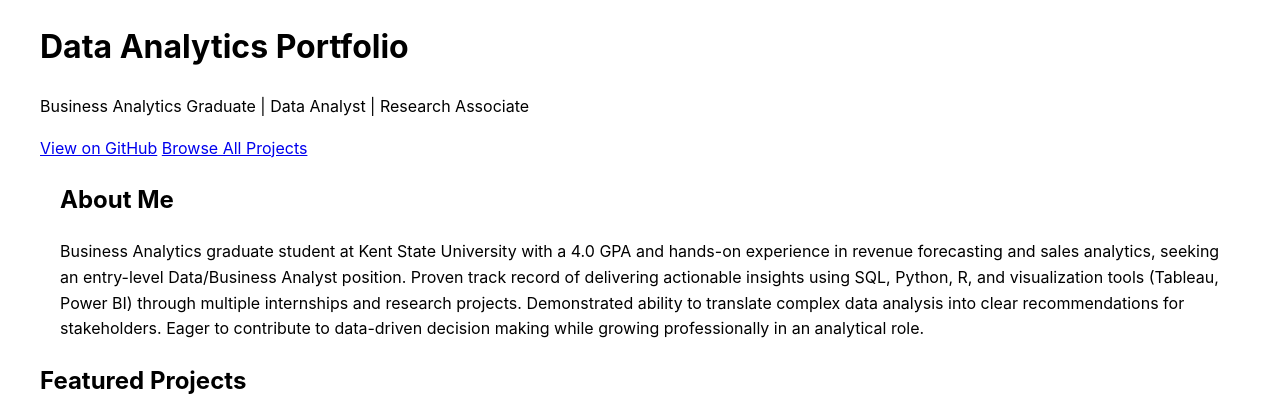
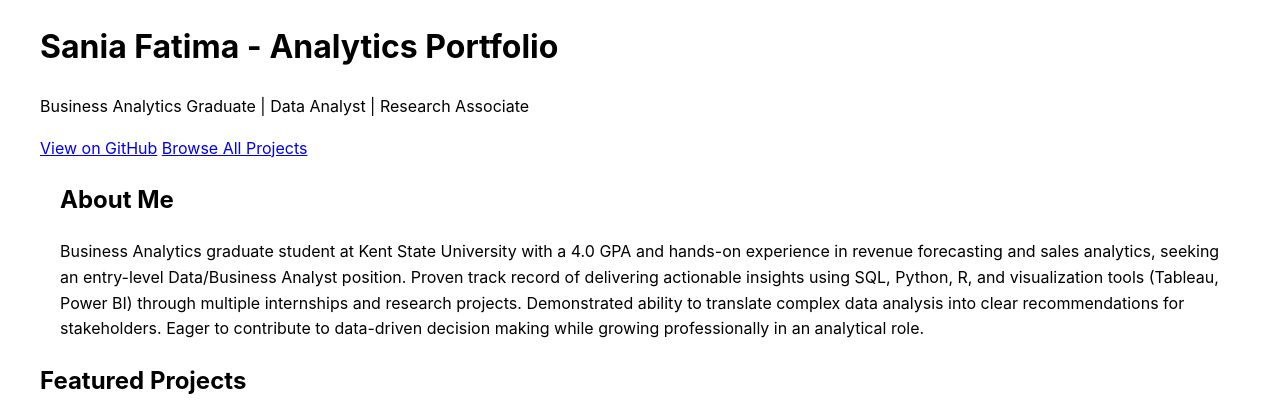
Before and after one commit to Sania3fat/portfolio, a Jekyll site: the page built from index.html, in a window 1280 px wide, cut to the strip 0-416 px from the top of the page. Built offline with Jekyll 4.4.1, drawn with Linux system fonts in a browser that asks for light colours.

Commit message:
Update index.html

```diff
--- a/index.html
+++ b/index.html
@@ -5,7 +5,7 @@ title: Sania's Portfolio
 
 <div class="home">
   <div class="hero-section">
-    <h1>Data Analytics Portfolio</h1>
+    <h1>Sania Fatima - Analytics Portfolio</h1>
     <p class="lead">Business Analytics Graduate | Data Analyst | Research Associate</p>
     <div class="hero-cta">
       <a href="https://github.com/sania3fat" class="cta-button github">View on GitHub</a>
```
